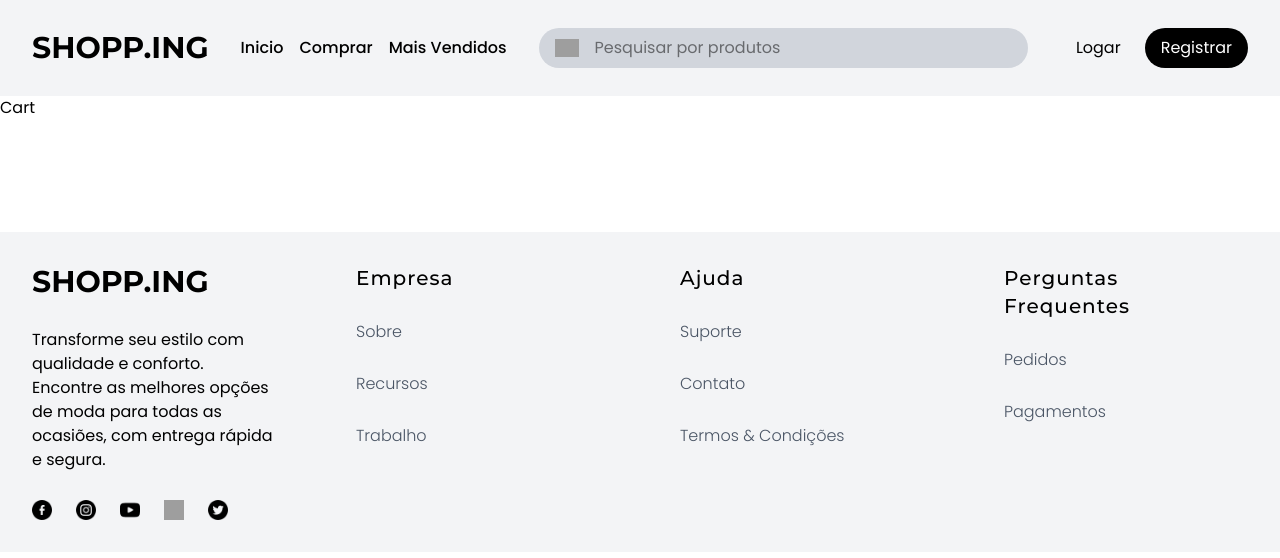
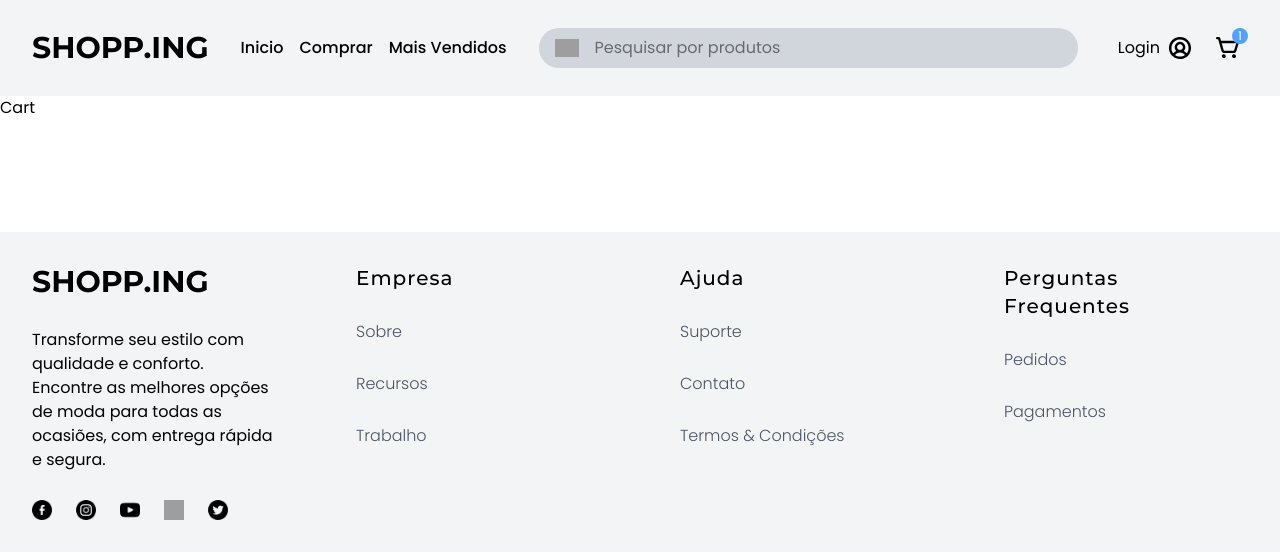
Before and after one commit to ThiagoTey/new-ecommerce, a Next.js app: page / in a window 1280 px wide. Shown: the top 558 px of the page. Built offline with nearby package versions, Linux system fonts and the light colour scheme; grey boxes are pictures that could not be loaded.

Commit message:
Navbar Update

```diff
--- a/src/components/layout/NavIcons.tsx
+++ b/src/components/layout/NavIcons.tsx
@@ -1,6 +1,5 @@
 "use client";
 import React, { useState } from "react";
-import Button from "../ui/Button";
 import Image from "next/image";
 
 const NavIcons = () => {
@@ -10,30 +9,48 @@ const NavIcons = () => {
   }
 
   const handleClick = () => {
-    setIsLoggedIn(e => !e);
-  }
+    setIsLoggedIn((e) => !e);
+  };
 
   return (
     <div>
       {isLoggedIn ? (
         <div className="flex gap-2">
-          <Image
-            width={24}
-            height={24}
-            src={"/cart.svg"}
-            alt="CartPicture"
-          />
+          <div className="cursor-pointer hover:bg-gray-200 p-2 rounded-full">
             <Image
               width={24}
               height={24}
               src={"/profile.svg"}
-            alt="ProdilePicture"
+              alt="ProfilePicture"
             />
+          </div>
+          <div className="cursor-pointer hover:bg-gray-200 p-2 rounded-full relative">
+            <Image width={24} height={24} src={"/cart.svg"} alt="CartPicture" />
+            <div className="absolute right-0 top-0 rounded-full bg-blue-400 w-4 h-4 items-center justify-center flex aspect-square text-white text-xs">
+              1
+            </div>
+          </div>
         </div>
       ) : (
         <div className="flex gap-2">
-          <Button onClick={() => handleClick()}>Logar</Button>
-          <Button onClick={() => handleClick()} black>Registrar</Button>
+          <div
+            className="flex gap-2 cursor-pointer hover:bg-gray-200 p-2 rounded-2xl"
+            onClick={() => handleClick()}
+          >
+            <span>Login</span>
+            <Image
+              width={24}
+              height={24}
+              src={"/profile.svg"}
+              alt="ProfilePicture"
+            />
+          </div>
+          <div className="cursor-pointer hover:bg-gray-200 p-2 rounded-full relative">
+            <Image width={24} height={24} src={"/cart.svg"} alt="CartPicture" />
+            <div className="absolute right-0 top-0 rounded-full bg-blue-400 w-4 h-4 items-center justify-center flex aspect-square text-white text-xs">
+              1
+            </div>
+          </div>
         </div>
       )}
     </div>
--- a/src/components/layout/Pagination.tsx
+++ b/src/components/layout/Pagination.tsx
@@ -21,7 +21,7 @@ const Num = ({ num, selected = false, pageLength }: NumProps) => {
           ? "border-black border-r-2 border-2 bg-gray-200"
           : "border-gray-400"
       }
-      ${num == pageLength && "rounded-r-xl border-r"}
+      ${num == pageLength && "rounded-r-xl border-r-2"}
       `}
     >
       {num}
```
Lines whose indentation alone changed are shown as unchanged.
